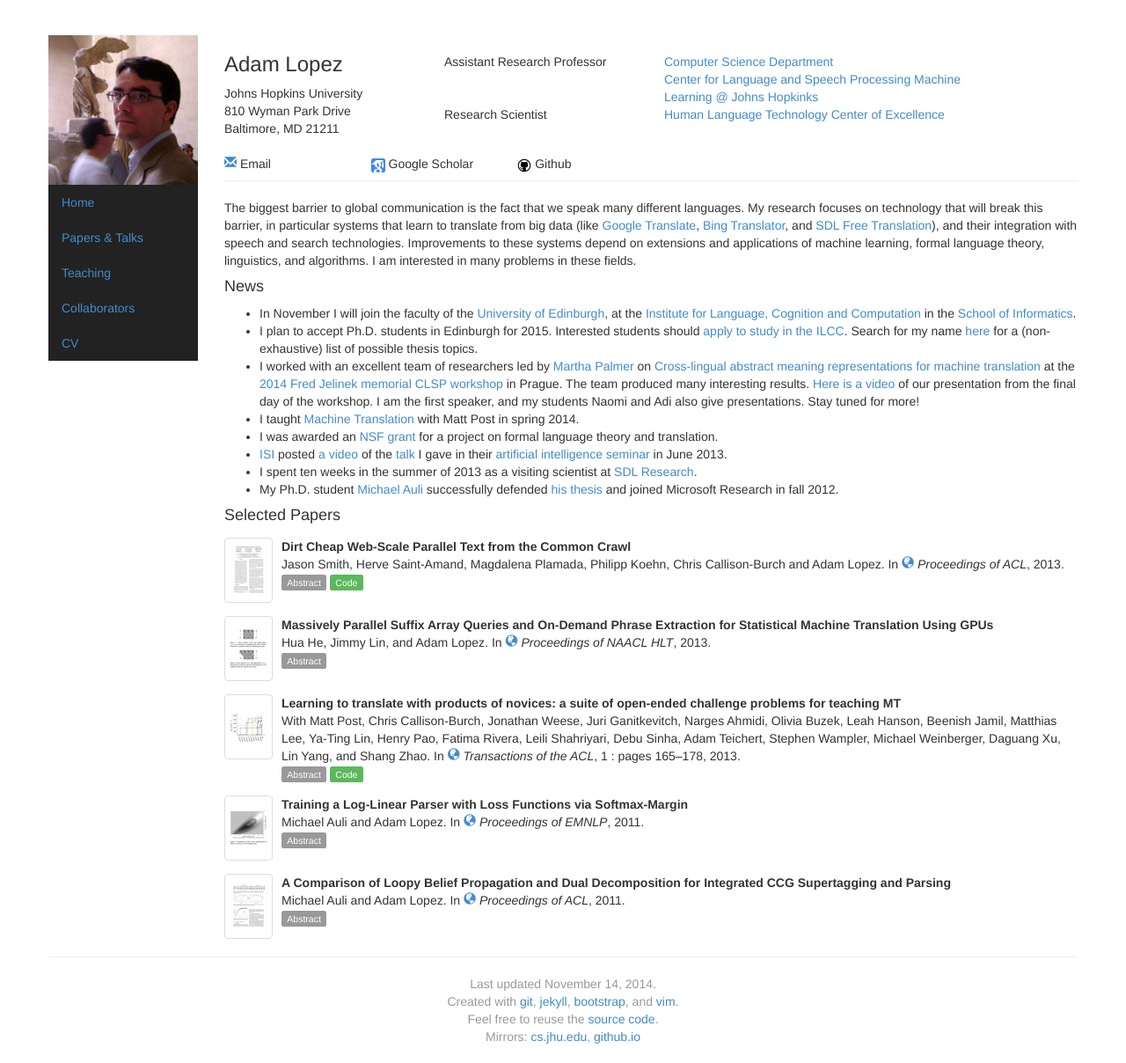
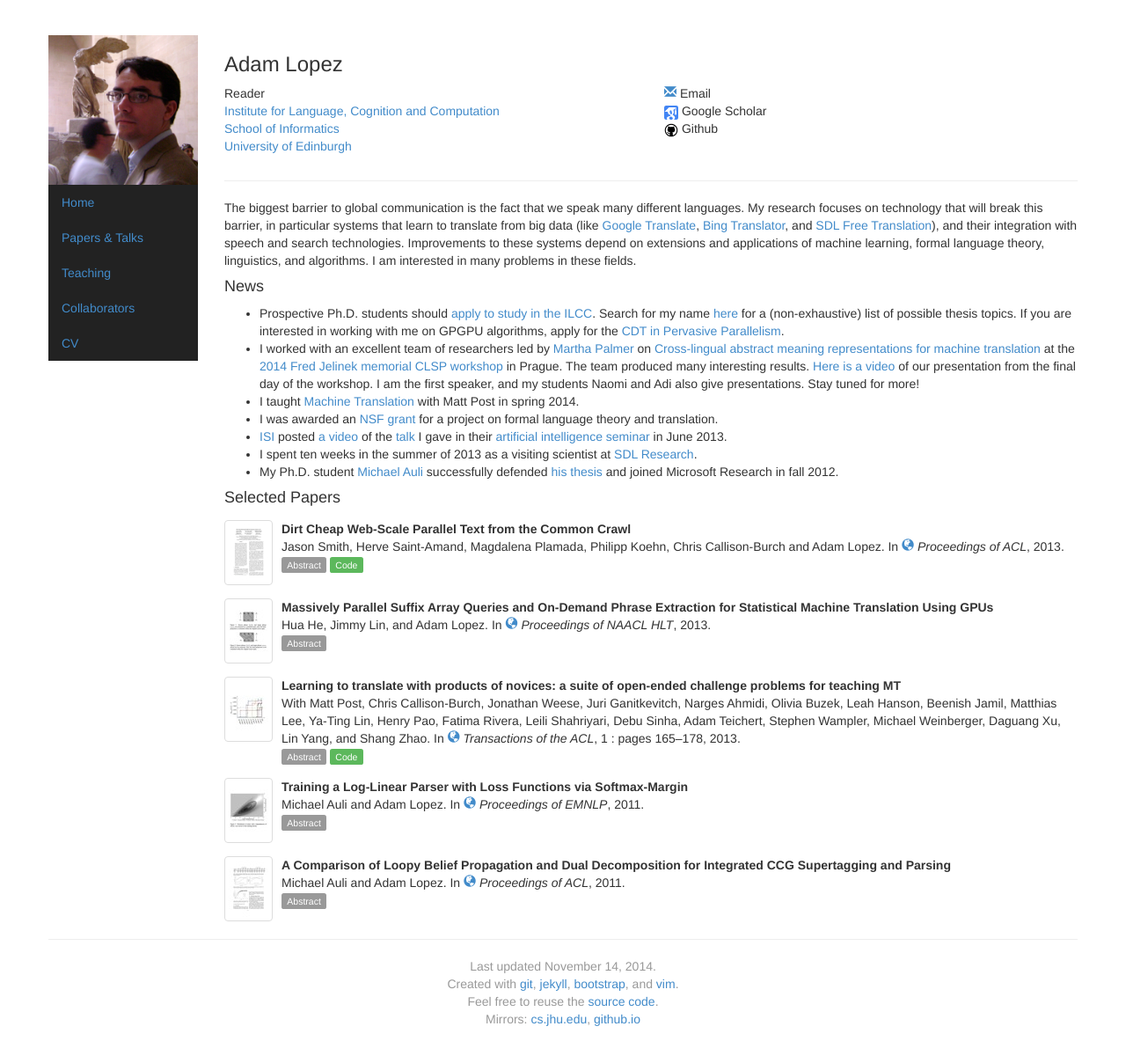
Before and after one commit to alopez/alopez.github.com, a Jekyll site: the page built from index.html, in a window 1280 px wide. Shown: the whole page at 88% size. Built offline with Jekyll 4.4.1, drawn with Linux system fonts in a browser that asks for light colours.

Commit message:
Update location

```diff
--- a/index.html
+++ b/index.html
@@ -5,11 +5,9 @@ picture: nike
 news:
   -
     >
-      In November I will join the faculty of the <a href="http://www.ed.ac.uk/home">University of Edinburgh</a>, at the <a href="http://www.ilcc.inf.ed.ac.uk/">Institute for Language, Cognition and Computation</a> in the <a href="http://www.ed.ac.uk/schools-departments/informatics/">School of Informatics</a>.
-  -
-    >
-      I plan to accept Ph.D. students in Edinburgh for 2015. Interested students should <a href="http://www.ilcc.inf.ed.ac.uk/study">apply to study in the ILCC</a>. Search for my name <a href="http://www.ilcc.inf.ed.ac.uk/study/possible-phd-topics-in-ilcc">here</a>
-      for a (non-exhaustive) list of possible thesis topics.
+      Prospective Ph.D. students should <a href="http://www.ilcc.inf.ed.ac.uk/study">apply to study in the ILCC</a>. Search for my name <a href="http://www.ilcc.inf.ed.ac.uk/study/possible-phd-topics-in-ilcc">here</a>
+      for a (non-exhaustive) list of possible thesis topics. If you are interested in working with me on GPGPU algorithms, apply
+      for the <a href="http://pervasiveparallelism.inf.ed.ac.uk/">CDT in Pervasive Parallelism</a>.
   -
     >
       I worked with an excellent team of researchers led by <a href="http://verbs.colorado.edu/~mpalmer/">Martha Palmer</a> on
@@ -36,51 +34,27 @@ news:
 ---
 <div class="page-header">
   <div class="row">
-    <div class="col-sm-3">
+    <div class="col-sm-12">
       <h3>Adam Lopez</h3>
-      <address>
-        Johns Hopkins University<br/>
-        810 Wyman Park Drive<br/>
-        Baltimore, MD 21211<br/>
-      </address>
-    </div>
-    <div class="col-sm-9">
-      <br/>
-      <div class="row">
-        <div class="col-sm-4">
-          Assistant Research Professor
-        </div>
-        <div class="col-sm-6">
-          <a href="http://www.cs.jhu.edu">Computer Science Department</a><br/>
-          <a href="http://www.clsp.jhu.edu">Center for Language and Speech Processing</a>
-          <a href="http://ml.jhu.edu">Machine Learning @ Johns Hopkinks</a>
-        </div>
-      </div>
-      <div class="row">
-        <div class="col-sm-4">
-          Research Scientist
-        </div>
-        <div class="col-sm-6">
-          <a href="http://hltcoe.jhu.edu">Human Language Technology Center of Excellence</a>
-        </div>
-      </div>
     </div>
   </div>
   <div class="row">
-    <div class="col-sm-2">
-        <a href="mailto:alopez@cs.jhu.edu"><span class="glyphicon glyphicon-envelope"></span></a> Email
+    <div class="col-sm-6">
+      <address>
+        Reader<br/>
+        <a href="http://www.ilcc.inf.ed.ac.uk/">Institute for Language, Cognition and Computation</a><br/>
+        <a href="http://www.ed.ac.uk/schools-departments/informatics/">School of Informatics</a><br/>
+        <a href="http://www.ed.ac.uk/home">University of Edinburgh</a><br/>
+      </address>
     </div>
-    <div class="col-sm-2">
-        <a href="http://scholar.google.com/citations?user=u4sxKZwAAAAJ">
-          <img src="img/ico/gs.png" alt=""/>
-        </a>
-        Google Scholar
-    </div>
-    <div class="col-sm-2">
-        <a href="http://github.com/alopez">
-          <img src="img/ico/github_icon.png" alt=""/>
-        </a>
-        Github
+    <div class="col-sm-4">
+      <a href="mailto:alopez@cs.jhu.edu"><span class="glyphicon glyphicon-envelope"></span></a> Email<br/>
+      <a href="http://scholar.google.com/citations?user=u4sxKZwAAAAJ">
+        <img src="img/ico/gs.png" alt=""/>
+      </a> Google Scholar<br/>
+      <a href="http://github.com/alopez">
+        <img src="img/ico/github_icon.png" alt=""/>
+      </a> Github
     </div>
   </div>
 </div>
```
Also changed, not shown: cv.html (+5 -5 lines).
